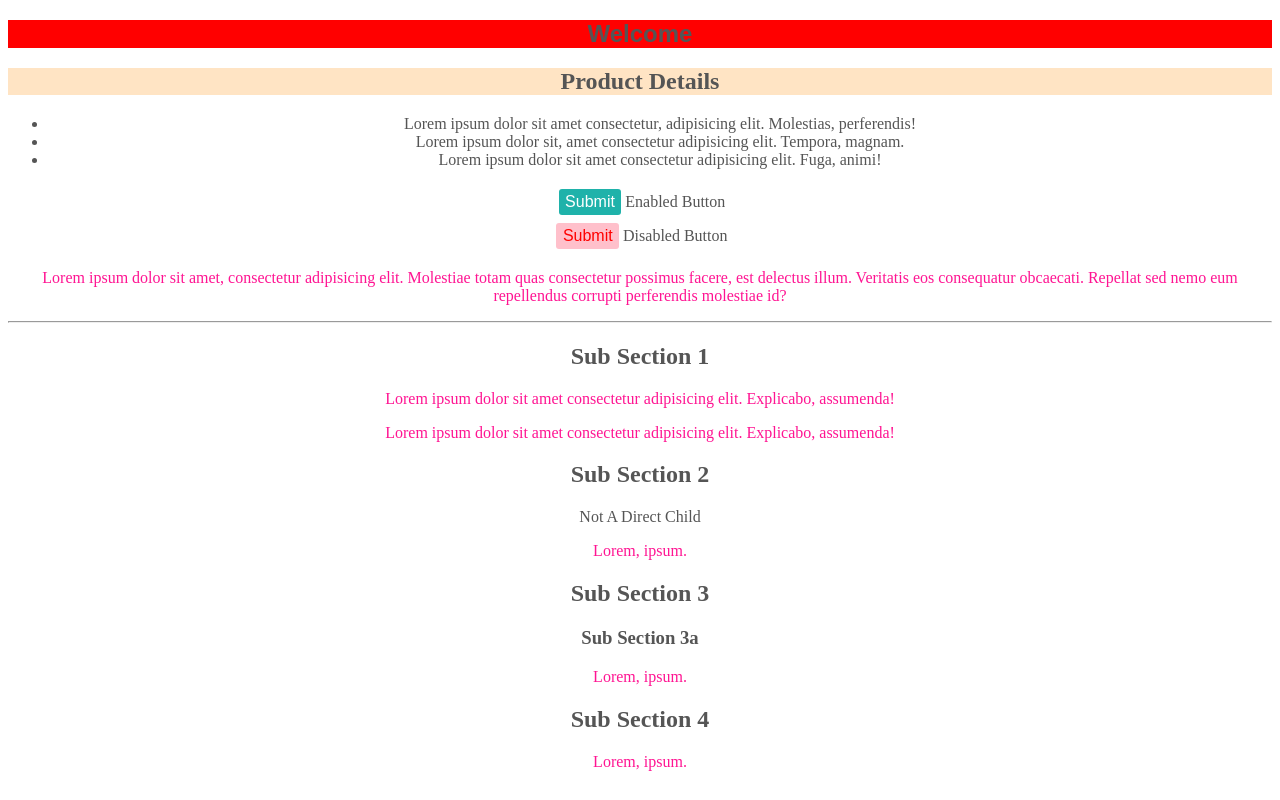
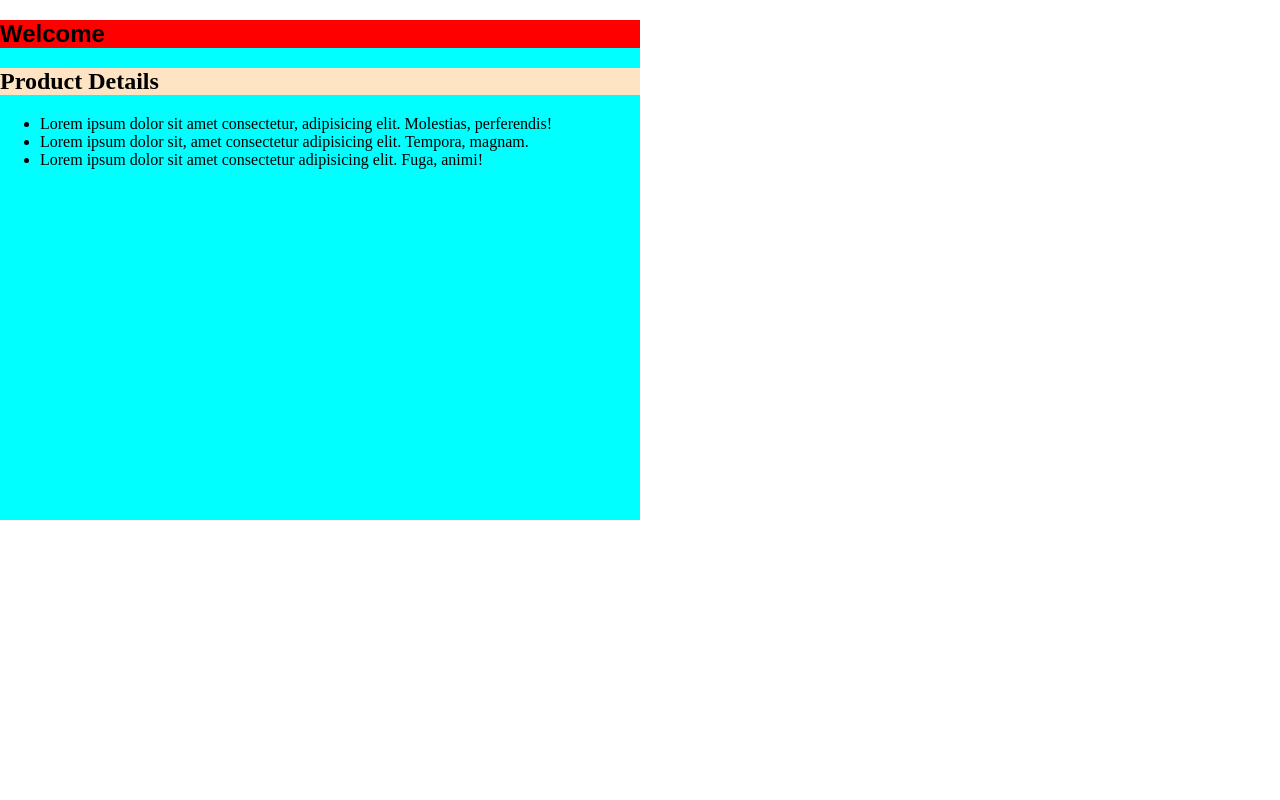
Before and after one commit to robertocannella/css, a plain HTML site: page index.html in a window 1280 px wide. Drawn offline with Linux system fonts and the light colour scheme.

Commit message:
width and height

```diff
--- a/index.html
+++ b/index.html
@@ -11,6 +11,8 @@
 </head>
 
 <body>
+    <main>
+
         <section>
             <h1 class="section-title">Welcome</h1>
         </section>
@@ -22,38 +24,8 @@
                 <li> Lorem ipsum dolor sit amet consectetur adipisicing elit. Fuga, animi!</li>
             </ul>
         </section>
-    <div>
-        <span><button> Submit </button>Enabled Button</span>
-    </div>
-    <div>
-        <span><button disabled> Submit </button>Disabled Button</span>
+    </main>
 
-    </div>
-    <div>
-        <p>Lorem ipsum dolor sit amet, consectetur adipisicing elit. Molestiae totam quas consectetur possimus facere,
-            est delectus illum. Veritatis eos consequatur obcaecati. Repellat sed nemo eum repellendus corrupti
-            perferendis molestiae id?</p>
-    </div>
-
-    <hr>
-    <div>
-        <h2>Sub Section 1 </h2>
-        <p>Lorem ipsum dolor sit amet consectetur adipisicing elit. Explicabo, assumenda!</p>
-        <p>Lorem ipsum dolor sit amet consectetur adipisicing elit. Explicabo, assumenda!</p>
-    </div>
-
-    <div>
-        <h2>Sub Section 2 </h2>
-        <article>
-            <p>Not A Direct Child</p>
-        </article>
-        <p>Lorem, ipsum.</p>
-        <h2>Sub Section 3 </h2>
-        <h3>Sub Section 3a </h3>
-        <p>Lorem, ipsum.</p>
-        <h2>Sub Section 4</h2>
-        <p>Lorem, ipsum.</p>
-    </div>
 </body>
 
 </html>
--- a/main.css
+++ b/main.css
@@ -1,7 +1,28 @@
-/* universal selector */
-* {
-    text-align: center;
-    color: #555555;
+/*
+
+Height can be carryied down through a nested structure
+to preserve fixed amount.  Typically height will only take up the
+available height of the parent elemnent
+
+html --> body --> main -->
+
+*/
+
+html {
+    height: 500px;
+}
+
+
+body {
+    margin: 0;
+    height: 100%;
+}
+
+
+main {
+    width: 50%;
+    height: 100%;
+    background-color: aqua;
 }
 
 /* class selector */
@@ -15,39 +36,3 @@
 #product-details h1 {
     background-color: bisque;
 }
-
-/* element selector */
-button {
-    margin: .25rem;
-    background-color: #1fb2aa;
-    color: white;
-    border: none;
-    padding: .25rem .40rem;
-    text-align: center;
-    text-decoration: none;
-    display: inline-block;
-    font-size: 1rem;
-    cursor: pointer;
-    border-radius: 3px;
-}
-
-/* attribute selector */
-[disabled] {
-    color: red;
-    background-color: pink;
-    cursor: auto;
-}
-
-/* grouping selector */
-p h2 {
-    text-align: left;
-    font-family: monospace;
-}
-
-/* child selector
-    applies to:
-    -The child selector selects all elements that are the *** direct ***  children of a specified element.
-*/
-div>p {
-    color: #ff1492
-}
```
Lines whose indentation alone changed are shown as unchanged.
